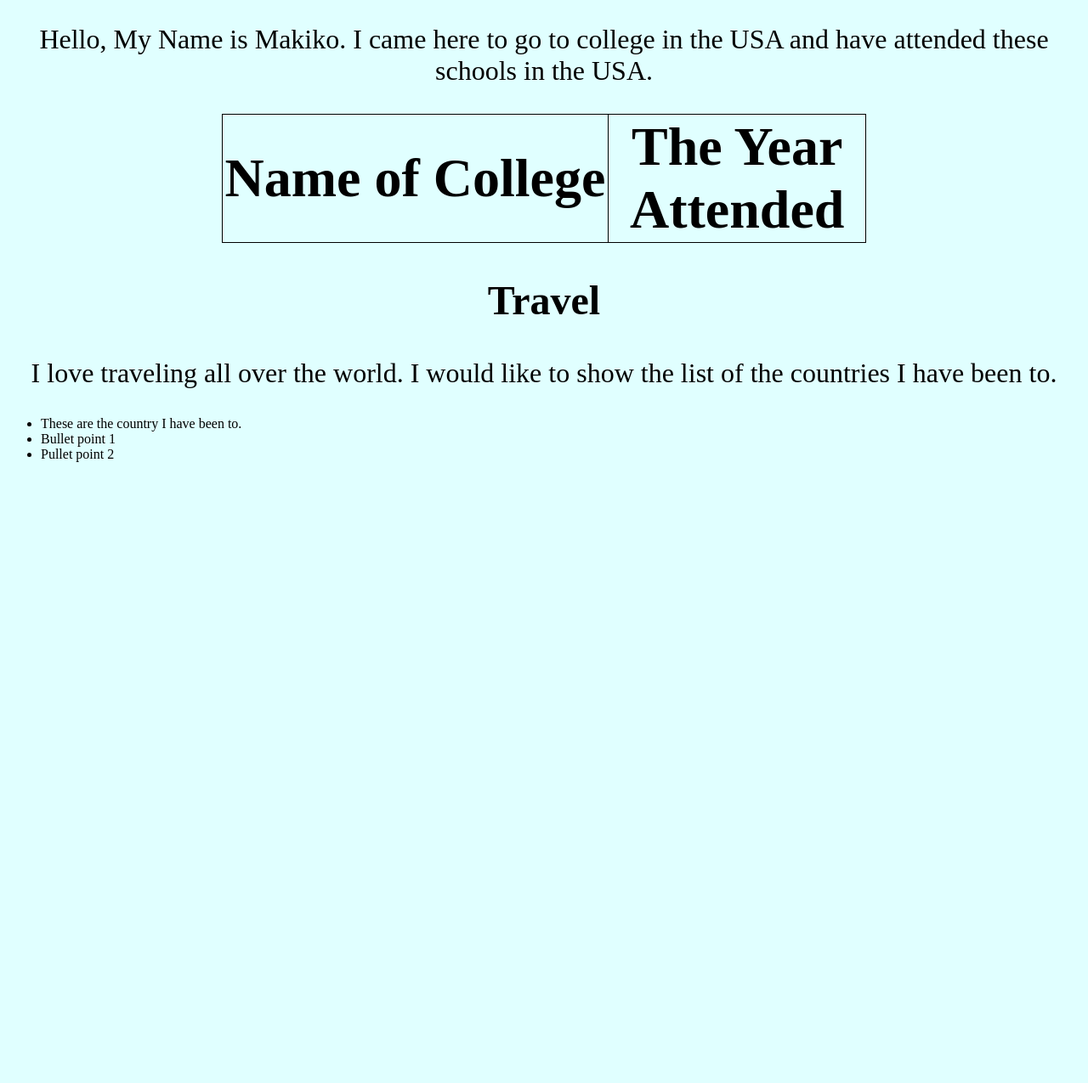
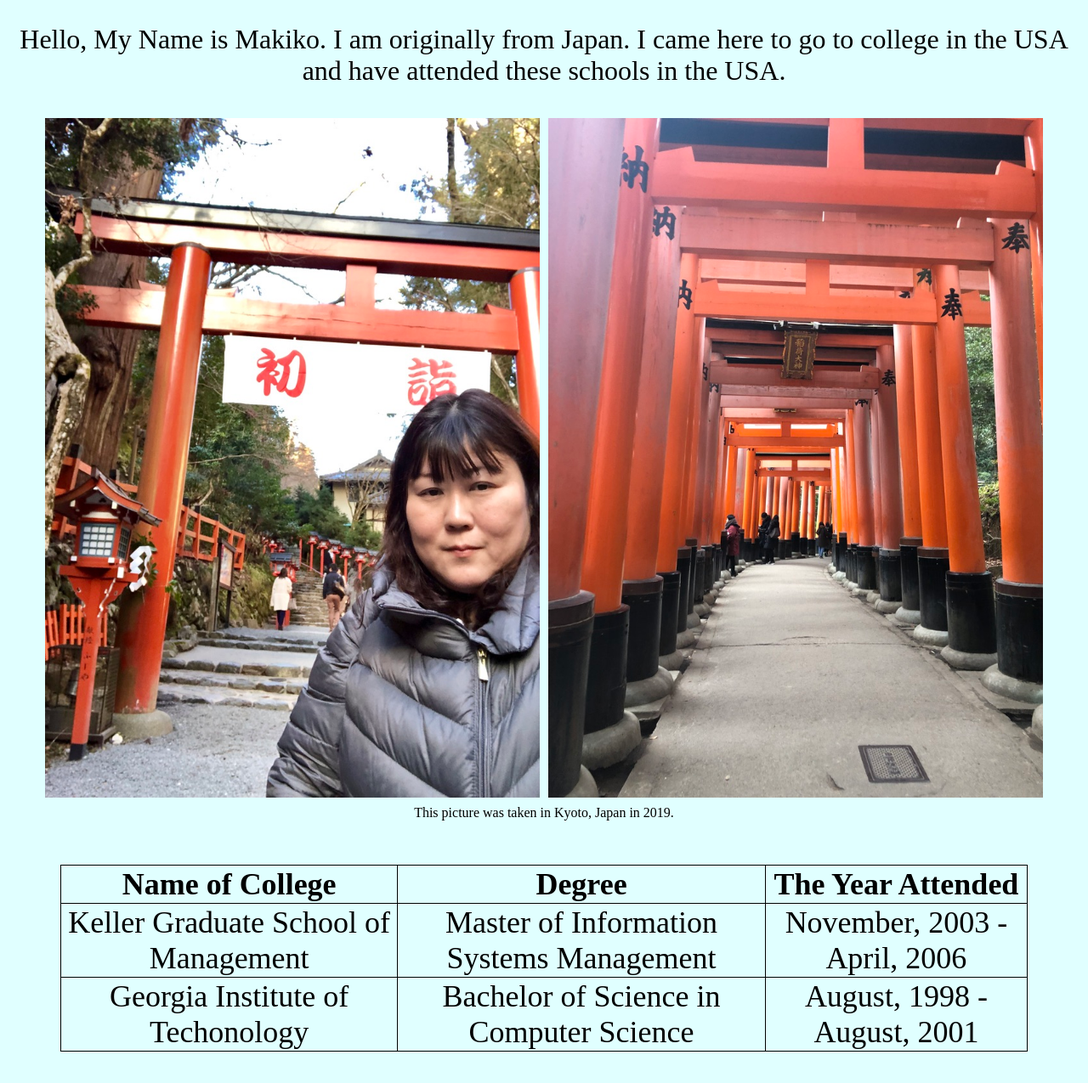
Before and after one commit to makikovaughan/Practice4, a plain HTML site: page index.html in a window 1280 px wide. Shown: the part 460-1735 px from the top of the page at 85% size. Before the commit the page ends 1020 px from the top, so only its background shows below. Drawn offline with Linux system fonts and the light colour scheme.

Commit message:
Commit index, css, and picture for the 2nd time

```diff
--- a/index.html
+++ b/index.html
@@ -9,21 +9,41 @@
 		<header>
 			<h1>Makiko's First Web Page</h1>
 			<navi>
-				<a href="#aboutme">About</a> | <a>Travel</a> | <a>Contact</a>
+				<a href="#aboutme">About</a> | <a href="#travel">Travel</a> | <a>Contact</a>
 			</navi>
 		</header>
 		<main>
 			<section id="aboutme">
 				<h2>About Me</h2>
-				<p>Hello, My Name is Makiko. I came here to go to college in the USA and have attended these schools in the USA.</p>
-				<table>
-					<thead>
-						<tr>
-							<th>Name of College</th>
-							<th>The Year Attended</th>
-						</tr>
-
-					</thead>
+				<p>Hello, My Name is Makiko. I am originally from Japan. I came here to go to college in the USA and have attended these schools in the USA.</p>
+				<figure>
+					<div class="row">
+						<div class="column">
+							<img src="./picture/makiko1.jpeg" class="center" alt="Makiko in Kyoto" height="800" width="300" style="width:100%"/>
+						</div>
+						<div class="column" >
+							<img src="./picture/inari.jpeg" class="center" alt="Fushimi Inari in Kyoto" height="800" width="300" style="width:100%"/>
+						</div>
+					</div>
+					<figcaption>This picture was taken in Kyoto, Japan in 2019.</figcaption>
+				</figure>
+				<br><br>
+				<table> <!--This is the list of my schools -->
+					<tr>
+						<th scope="col">Name of College</th>
+						<th scope="col">Degree</th>
+						<th scope="col">The Year Attended</th>
+					</tr>
+					<tr>
+						<td>Keller Graduate School of Management</td>
+						<td>Master of Information Systems Management</td>
+						<td>November, 2003 - April, 2006</td>
+					</tr>
+					<tr>
+						<td>Georgia Institute of Techonology</td>
+						<td>Bachelor of Science in Computer Science</td>
+						<td>August, 1998 - August, 2001</td>
+					</tr>
 				</table>
 			</section>
 			<section id="travel">
--- a/mystyle.css
+++ b/mystyle.css
@@ -30,13 +30,13 @@ table, th, td{
     border: 1px solid black;
     margin-left: auto;
     margin-right: auto;
-    font-size: 200%;
-    width: 60%;
+    font-size: 150%;
     border-collapse: collapse;
+    text-align:center;
 }
 
-th{
-    text-align:center;
+table{
+    width: 90%;
 }
 
 p{
@@ -45,3 +45,24 @@ p{
     margin-right: auto;
     text-align:center;
 }
+* {
+    box-sizing: border-box;
+  }
+
+
+  .column {
+    float: left;
+    width: 50%;
+    padding: 5px;
+  }
+
+  /* Clearfix (clear floats) */
+  .row::after {
+    content: "";
+    clear: both;
+    display: table;
+  }
+
+  figcaption{
+    text-align:center;
+  }
```
Also changed, not shown: picture/inari.jpeg (added), picture/makiko1.jpeg (added), 1 other file.
